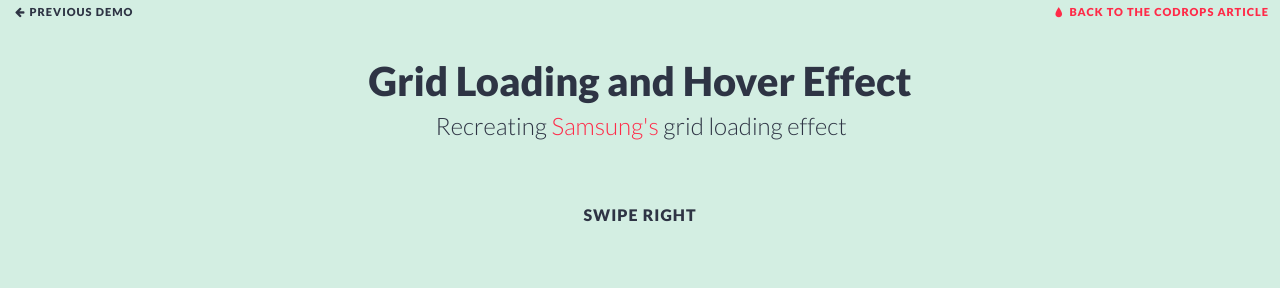
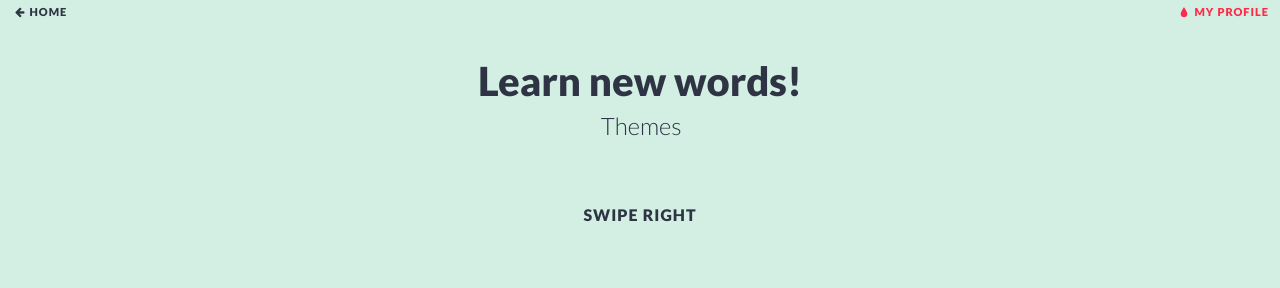
Before and after one commit to Yerzat/english, a Django app: template linew_litvinov/templates/linew_litvinov/themes.html in a window 1280 px wide. Shown: the top 288 px of the page. Run offline with Django 3.2, Linux system fonts and the light colour scheme; the template is opened without the code that fills it: values that come from a table or form of the project are taken from there, others are empty; data comes from the database, SQL or seed files in the repository; parts of the project's set-up code (start-up, migrations or seed data) failed here and were passed over.

Commit message:
Second commit with links

```diff
--- a/linew_litvinov/templates/linew_litvinov/themes.html
+++ b/linew_litvinov/templates/linew_litvinov/themes.html
@@ -18,17 +18,17 @@
 		<div class="container">
 			<!-- Top Navigation -->
 			<div class="codrops-top clearfix">
-				<a class="codrops-icon codrops-icon-prev" href="http://tympanus.net/Development/ButtonComponentMorph/"><span>Previous Demo</span></a>
-				<span class="right"><a class="codrops-icon codrops-icon-drop" href="http://tympanus.net/codrops/?p=19069"><span>Back to the Codrops Article</span></a></span>
+				<a class="codrops-icon codrops-icon-prev" href="#"><span>Home</span></a>
+				<span class="right"><a class="codrops-icon codrops-icon-drop" href="{% url 'my_profile' %}"><span>My Profile</span></a></span>
 			</div>
 			<header class="codrops-header">
-				<h1>Grid Loading and Hover Effect <span>Recreating <a href="http://design.samsung.com/">Samsung's</a> grid loading effect</span></h1>
+				<h1>Learn new words!<span>Themes</span></h1>
 				<nav class="codrops-demos">
 					<a class="current-demo" href="index.html">Swipe right</a>
 				</nav>
 			</header>
 			<section class="grid-wrap">
-				<ul class="grid swipe-right" id="grid">
+				<ul class="grid swipe-right" id="grid">3128
 					<li class="title-box">
 						<h2>Illustrations by <a href="http://ryotakemasa.com/">Ryo Takemasa</a></h2>
 					</li>
@@ -36,17 +36,6 @@
 					<li><a href="#"><img src="{{theme.image}}" style='width:100%;' alt="dummy"><h3>{{theme.theme.name}}</h3></a></li>
 					{% endfor %}
 				</ul>
-			</section>
-			<section class="related">
-				<p>If you enjoyed this demo you might also like:</p>
-				<a href="http://tympanus.net/Development/ThumbnailGridAnimations/">
-					<img src="http://tympanus.net/codrops/wp-content/uploads/2013/10/ThumbnailGridAnimations1-300x162.jpg" />
-					<h3>Animations for Thumbnail Grids</h3>
-				</a>
-				<a href="http://tympanus.net/Development/GridLoadingEffects/">
-					<img src="http://tympanus.net/codrops/wp-content/uploads/2013/07/GridLoadingEffects-300x162.png" />
-					<h3>Grid Loading Effects</h3>
-				</a>
 			</section>
 		</div><!-- /container -->
 		<script src="{{ STATIC_URL }}samsung_grid/js/masonry.pkgd.min.js"></script>
--- a/train_words/templates/train_words/train.html
+++ b/train_words/templates/train_words/train.html
@@ -27,8 +27,8 @@
 	<body class="demo1">
 		<div class="container">
 			<div class="nav-top clearfix">
-				<span class="right"><a class="nav-icon icon-th" href="http://www.onextrapixel.com/category/tutorials/"><span>View all Tutorials</span></a></span>
-				<span class="right"><a class="nav-icon icon-left" href="http://www.onextrapixel.com/2013/09/11/creating-a-dynamic-favicon-and-title-with-notify-better-js/"><span>Back to Tutorial Article</span></a></span>
+				<span class="right"><a class="nav-icon icon-th" href="{% url 'themes' %}"><span>View all Themes</span></a></span>
+				<span class="right"><a class="nav-icon icon-left" href="{% url 'my_profile' %}"><span>My Profile</span></a></span>
 			</div>
 
 			<div class="header">
@@ -42,11 +42,13 @@
 				{% endfor %}
 			</div>
 
+		<!--
 			<div class="main">
 			  	<span class="label">Random Counter</span>
 			  	<a href="#" class="reload bell"><i class="customicon-bell"></i><span id="notification"></span></a>
 			  	<a href="#" class="reload" id="clear-notification"><i class="customicon-trash"></i> Clear</a>
 	    	</div>
+			-->
 		</div><!-- Container -->
 
 
```
Also changed, not shown: linew_litvinov/templates/linew_litvinov/slider_card.html (+9 -9 lines), 1 other file.
